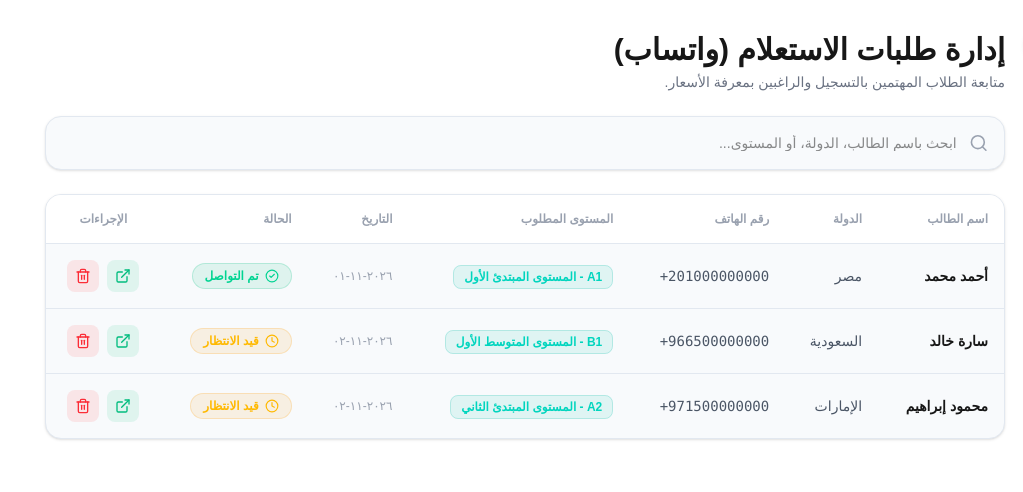
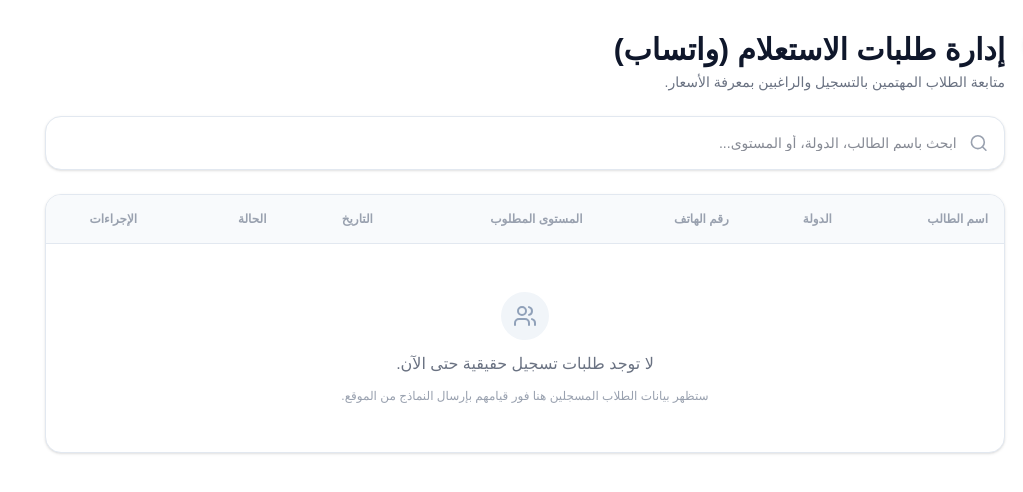
Before and after one commit to mostafaaboelmagd/-Speak-T-rk-e, a Next.js app: page /dashboard/leads in a window 1280 px wide. Shown: the top 492 px of the page, without its empty margins (257-1280 px from the left). Built offline with nearby package versions, Linux system fonts and the light colour scheme.

Commit message:
Remove dummy data and use dynamic localStorage state in dashboard

```diff
--- a/app/dashboard/leads/page.js
+++ b/app/dashboard/leads/page.js
@@ -1,24 +1,18 @@
 'use client';
 import { useState, useEffect } from 'react';
-import { MessageSquare, CheckCircle2, Clock, Trash2, Search, ExternalLink } from 'lucide-react';
-
-const initialLeads = [
-  { id: 1, name: 'أحمد محمد', country: 'مصر', phone: '+201000000000', course: 'A1 - المستوى المبتدئ الأول', date: '٢٠٢٦-١١-٠١', status: 'تم التواصل' },
-  { id: 2, name: 'سارة خالد', country: 'السعودية', phone: '+966500000000', course: 'B1 - المستوى المتوسط الأول', date: '٢٠٢٦-١١-٠٢', status: 'قيد الانتظار' },
-  { id: 3, name: 'محمود إبراهيم', country: 'الإمارات', phone: '+971500000000', course: 'A2 - المستوى المبتدئ الثاني', date: '٢٠٢٦-١١-٠٢', status: 'قيد الانتظار' },
-];
+import { MessageSquare, CheckCircle2, Clock, Trash2, Search, ExternalLink, Users } from 'lucide-react';
 
 export default function LeadsManagement() {
-  const [leads, setLeads] = useState(initialLeads);
+  const [leads, setLeads] = useState([]);
   const [searchTerm, setSearchTerm] = useState('');
 
-  // استرجاع الطلبات المحفوظة من localStorage عند تحميل الصفحة
+  // استرجاع الطلبات المحفوظة فقط من localStorage عند تحميل الصفحة
   useEffect(() => {
     const savedLeads = localStorage.getItem('academy_leads');
     if (savedLeads) {
       try {
         const parsed = JSON.parse(savedLeads);
-        if (Array.isArray(parsed) && parsed.length > 0) {
+        if (Array.isArray(parsed)) {
           setLeads(parsed);
         }
       } catch (e) {
@@ -54,16 +48,15 @@ export default function LeadsManagement() {
   // دالة لتنظيف وتجهيز رابط الواتساب الصحيح
   const getWhatsappUrl = (phone, name, course) => {
     if (!phone) return '#';
-    // استخراج الأرقام فقط وإزالة + والمسافات والرموز
     const cleanPhone = phone.toString().replace(/\D/g, '');
     const message = encodeURIComponent(`أهلاً ${name}، نحييك من أكاديمية Speak Türkçe 👋\nبخصوص استفسارك وتسجيلك في ${course}...`);
     return `https://wa.me/${cleanPhone}?text=${message}`;
   };
 
   const filteredLeads = leads.filter(lead =>
-    lead.name.toLowerCase().includes(searchTerm.toLowerCase()) ||
-    lead.country.toLowerCase().includes(searchTerm.toLowerCase()) ||
-    lead.course.toLowerCase().includes(searchTerm.toLowerCase())
+    (lead.name && lead.name.toLowerCase().includes(searchTerm.toLowerCase())) ||
+    (lead.country && lead.country.toLowerCase().includes(searchTerm.toLowerCase())) ||
+    (lead.course && lead.course.toLowerCase().includes(searchTerm.toLowerCase()))
   );
 
   return (
@@ -72,29 +65,29 @@ export default function LeadsManagement() {
       {/* رأس الصفحة */}
       <div className="flex flex-col sm:flex-row sm:items-center justify-between gap-4">
         <div>
-          <h1 className="text-2xl sm:text-3xl font-black">إدارة طلبات الاستعلام (واتساب)</h1>
+          <h1 className="text-2xl sm:text-3xl font-black text-slate-900">إدارة طلبات الاستعلام (واتساب)</h1>
           <p className="text-sm text-gray-500 dark:text-gray-400 mt-1">متابعة الطلاب المهتمين بالتسجيل والراغبين بمعرفة الأسعار.</p>
         </div>
       </div>
 
       {/* شريط البحث */}
-      <div className="flex items-center gap-3 p-4 rounded-2xl bg-[var(--card-bg)] border border-[var(--border-color)] shadow-sm">
+      <div className="flex items-center gap-3 p-4 rounded-2xl bg-white border border-slate-200 shadow-sm">
         <Search className="w-5 h-5 text-gray-400" />
         <input
           type="text"
           placeholder="ابحث باسم الطالب، الدولة، أو المستوى..."
           value={searchTerm}
           onChange={(e) => setSearchTerm(e.target.value)}
-          className="w-full bg-transparent text-sm focus:outline-none text-[var(--text-color)]"
+          className="w-full bg-transparent text-sm focus:outline-none text-slate-900"
         />
       </div>
 
       {/* جدول الطلبات */}
-      <div className="rounded-2xl bg-[var(--card-bg)] border border-[var(--border-color)] shadow-sm overflow-hidden">
+      <div className="rounded-2xl bg-white border border-slate-200 shadow-sm overflow-hidden">
         <div className="overflow-x-auto">
           <table className="w-full text-right text-sm">
             <thead>
-              <tr className="bg-[var(--bg-color)] border-b border-[var(--border-color)] text-gray-400 text-xs uppercase">
+              <tr className="bg-slate-50 border-b border-slate-200 text-gray-400 text-xs uppercase">
                 <th className="p-4 font-bold">اسم الطالب</th>
                 <th className="p-4 font-bold">الدولة</th>
                 <th className="p-4 font-bold">رقم الهاتف</th>
@@ -104,14 +97,14 @@ export default function LeadsManagement() {
                 <th className="p-4 font-bold text-center">الإجراءات</th>
               </tr>
             </thead>
-            <tbody className="divide-y divide-[var(--border-color)] text-gray-600 dark:text-gray-300">
+            <tbody className="divide-y divide-slate-200 text-gray-600">
               {filteredLeads.map((lead) => (
-                <tr key={lead.id} className="hover:bg-[var(--bg-color)]/50 transition-colors">
-                  <td className="p-4 font-bold text-[var(--text-color)]">{lead.name}</td>
+                <tr key={lead.id} className="hover:bg-slate-50/50 transition-colors">
+                  <td className="p-4 font-bold text-slate-900">{lead.name}</td>
                   <td className="p-4">{lead.country}</td>
                   <td className="p-4 font-mono" dir="ltr">{lead.phone}</td>
                   <td className="p-4">
-                    <span className="px-2.5 py-1 rounded-lg bg-teal-500/10 text-teal-400 border border-teal-500/20 text-xs font-bold">
+                    <span className="px-2.5 py-1 rounded-lg bg-teal-50 text-teal-600 border border-teal-100 text-xs font-bold">
                       {lead.course}
                     </span>
                   </td>
@@ -121,12 +114,12 @@ export default function LeadsManagement() {
                       onClick={() => toggleStatus(lead.id)}
                       className={`inline-flex items-center gap-1.5 px-3 py-1 rounded-full text-xs font-bold cursor-pointer transition-colors ${
                         lead.status === 'تم التواصل'
-                          ? 'bg-emerald-500/10 text-emerald-400 border border-emerald-500/20 hover:bg-emerald-500/20'
-                          : 'bg-amber-500/10 text-amber-400 border border-amber-500/20 hover:bg-amber-500/20'
+                          ? 'bg-emerald-50 text-emerald-600 border border-emerald-100 hover:bg-emerald-100'
+                          : 'bg-amber-50 text-amber-600 border border-amber-100 hover:bg-amber-100'
                       }`}
                     >
                       {lead.status === 'تم التواصل' ? <CheckCircle2 className="w-3.5 h-3.5" /> : <Clock className="w-3.5 h-3.5" />}
-                      {lead.status}
+                      {lead.status || 'قيد الانتظار'}
                     </button>
                   </td>
                   <td className="p-4 text-center">
@@ -135,14 +128,14 @@ export default function LeadsManagement() {
                         href={getWhatsappUrl(lead.phone, lead.name, lead.course)}
                         target="_blank"
                         rel="noopener noreferrer"
-                        className="p-2 rounded-lg bg-emerald-500/10 text-emerald-500 hover:bg-emerald-500 hover:text-white transition-colors"
+                        className="p-2 rounded-lg bg-emerald-50 text-emerald-600 hover:bg-emerald-600 hover:text-white transition-colors"
                         title="مراسلة عبر واتساب"
                       >
                         <ExternalLink className="w-4 h-4" />
                       </a>
                       <button
                         onClick={() => handleDelete(lead.id)}
-                        className="p-2 rounded-lg bg-red-500/10 text-red-500 hover:bg-red-500 hover:text-white transition-colors cursor-pointer"
+                        className="p-2 rounded-lg bg-red-50 text-red-600 hover:bg-red-600 hover:text-white transition-colors cursor-pointer"
                         title="حذف الطلب"
                       >
                         <Trash2 className="w-4 h-4" />
@@ -153,8 +146,14 @@ export default function LeadsManagement() {
               ))}
               {filteredLeads.length === 0 && (
                 <tr>
-                  <td colSpan="7" className="p-8 text-center text-gray-400">
-                    لا توجد طلبات مطابقة للبحث.
+                  <td colSpan="7" className="p-12 text-center">
+                    <div className="flex flex-col items-center justify-center gap-3">
+                      <div className="w-12 h-12 rounded-full bg-slate-100 flex items-center justify-center text-slate-400">
+                        <Users className="w-6 h-6" />
+                      </div>
+                      <p className="text-gray-500 font-medium text-base">لا توجد طلبات تسجیل حقيقية حتى الآن.</p>
+                      <p className="text-xs text-gray-400">ستظهر بيانات الطلاب المسجلين هنا فور قيامهم بإرسال النماذج من الموقع.</p>
+                    </div>
                   </td>
                 </tr>
               )}
--- a/app/dashboard/testimonials/page.js
+++ b/app/dashboard/testimonials/page.js
@@ -1,31 +1,53 @@
 'use client';
-import { useState } from 'react';
-import { Plus, Star, Trash2, CheckCircle2, X } from 'lucide-react';
+import { useState, useEffect } from 'react';
+import { Plus, Star, Trash2, CheckCircle2, X, MessageSquare } from 'lucide-react';
 
 export default function TestimonialsManagement() {
-  const [testimonials, setTestimonials] = useState([
-    { id: 1, name: 'فاطمة الزهراء', course: 'A1 - المستوى المبتدئ الأول', rating: 5, comment: 'أكاديمية رائعة جداً، الشرح مبسط والأسلوب ممتاز في توصيل المعلومة.', status: 'منشور' },
-    { id: 2, name: 'عمر الفاروق', course: 'B1 - المستوى المتوسط الأول', rating: 5, comment: 'استفدت كثيراً في المحادثة واللغة التركية أصبحت أسهل بكثير بفضل الأستاذة.', status: 'منشور' },
-  ]);
-
+  const [testimonials, setTestimonials] = useState([]);
   const [isModalOpen, setIsModalOpen] = useState(false);
   const [newTestimonial, setNewTestimonial] = useState({ name: '', course: '', rating: '5', comment: '' });
+
+  // استرجاع الآراء المحفوظة من localStorage فقط عند تحميل الصفحة
+  useEffect(() => {
+    const saved = localStorage.getItem('academy_testimonials');
+    if (saved) {
+      try {
+        const parsed = JSON.parse(saved);
+        if (Array.isArray(parsed)) {
+          setTestimonials(parsed);
+        }
+      } catch (e) {
+        console.error(e);
+      }
+    }
+  }, []);
+
+  // دالة الحفظ المحدثة في localStorage
+  const updateLocalStorage = (updatedList) => {
+    setTestimonials(updatedList);
+    localStorage.setItem('academy_testimonials', JSON.stringify(updatedList));
+  };
 
   const handleAdd = (e) => {
     e.preventDefault();
     if (!newTestimonial.name || !newTestimonial.comment) return;
 
-    setTestimonials([...testimonials, { id: Date.now(), ...newTestimonial, rating: Number(newTestimonial.rating), status: 'منشور' }]);
+    const updated = [
+      ...testimonials,
+      { id: Date.now(), ...newTestimonial, rating: Number(newTestimonial.rating), status: 'منشور' }
+    ];
+    updateLocalStorage(updated);
     setNewTestimonial({ name: '', course: '', rating: '5', comment: '' });
     setIsModalOpen(false);
   };
 
   const handleDelete = (id) => {
-    setTestimonials(testimonials.filter(t => t.id !== id));
+    const updated = testimonials.filter(t => t.id !== id);
+    updateLocalStorage(updated);
   };
 
   const toggleStatus = (id) => {
-    setTestimonials(testimonials.map(t => {
+    const updated = testimonials.map(t => {
       if (t.id === id) {
         return {
           ...t,
@@ -33,7 +55,8 @@ export default function TestimonialsManagement() {
         };
       }
       return t;
-    }));
+    });
+    updateLocalStorage(updated);
   };
 
   return (
@@ -42,7 +65,7 @@ export default function TestimonialsManagement() {
       {/* رأس الصفحة وزر الإضافة */}
       <div className="flex flex-col sm:flex-row sm:items-center justify-between gap-4">
         <div>
-          <h1 className="text-2xl sm:text-3xl font-black">إدارة آراء الطلاب</h1>
+          <h1 className="text-2xl sm:text-3xl font-black text-slate-900">إدارة آراء الطلاب</h1>
           <p className="text-sm text-gray-500 dark:text-gray-400 mt-1">تحكم في تقييمات وآراء الطلاب الظاهرة في الموقع الرئيسي.</p>
         </div>
         <button
@@ -55,11 +78,11 @@ export default function TestimonialsManagement() {
       </div>
 
       {/* جدول الآراء */}
-      <div className="rounded-2xl bg-[var(--card-bg)] border border-[var(--border-color)] shadow-sm overflow-hidden">
+      <div className="rounded-2xl bg-white border border-slate-200 shadow-sm overflow-hidden">
         <div className="overflow-x-auto">
           <table className="w-full text-right text-sm">
             <thead>
-              <tr className="bg-[var(--bg-color)] border-b border-[var(--border-color)] text-gray-400 text-xs uppercase">
+              <tr className="bg-slate-50 border-b border-slate-200 text-gray-400 text-xs uppercase">
                 <th className="p-4 font-bold">اسم الطالب</th>
                 <th className="p-4 font-bold">الدورة / المستوى</th>
                 <th className="p-4 font-bold">التقييم</th>
@@ -68,30 +91,30 @@ export default function TestimonialsManagement() {
                 <th className="p-4 font-bold text-center">الإجراءات</th>
               </tr>
             </thead>
-            <tbody className="divide-y divide-[var(--border-color)] text-gray-600 dark:text-gray-300">
+            <tbody className="divide-y divide-slate-200 text-gray-600">
               {testimonials.map((item) => (
-                <tr key={item.id} className="hover:bg-[var(--bg-color)]/50 transition-colors">
-                  <td className="p-4 font-bold text-[var(--text-color)]">{item.name}</td>
+                <tr key={item.id} className="hover:bg-slate-50/50 transition-colors">
+                  <td className="p-4 font-bold text-slate-900">{item.name}</td>
                   <td className="p-4">
-                    <span className="px-2.5 py-1 rounded-lg bg-teal-500/10 text-teal-400 border border-teal-500/20 text-xs font-bold">
+                    <span className="px-2.5 py-1 rounded-lg bg-teal-50 text-teal-600 border border-teal-100 text-xs font-bold">
                       {item.course}
                     </span>
                   </td>
                   <td className="p-4">
                     <div className="flex items-center gap-1 text-amber-400">
-                      {[...Array(item.rating)].map((_, i) => (
+                      {[...Array(item.rating || 5)].map((_, i) => (
                         <Star key={i} className="w-4 h-4 fill-current" />
                       ))}
                     </div>
                   </td>
-                  <td className="p-4 max-w-xs truncate text-gray-500 dark:text-gray-400">{item.comment}</td>
+                  <td className="p-4 max-w-xs truncate text-gray-500">{item.comment}</td>
                   <td className="p-4">
                     <button
                       onClick={() => toggleStatus(item.id)}
                       className={`inline-flex items-center gap-1.5 px-3 py-1 rounded-full text-xs font-bold cursor-pointer transition-colors ${
                         item.status === 'منشور'
-                          ? 'bg-emerald-500/10 text-emerald-400 border border-emerald-500/20 hover:bg-emerald-500/20'
-                          : 'bg-amber-500/10 text-amber-400 border border-amber-500/20 hover:bg-amber-500/20'
+                          ? 'bg-emerald-50 text-emerald-600 border border-emerald-100 hover:bg-emerald-100'
+                          : 'bg-amber-50 text-amber-600 border border-amber-100 hover:bg-amber-100'
                       }`}
                     >
                       <CheckCircle2 className="w-3.5 h-3.5" />
@@ -102,7 +125,7 @@ export default function TestimonialsManagement() {
                     <div className="flex items-center justify-center gap-2">
                       <button
                         onClick={() => handleDelete(item.id)}
-                        className="p-2 rounded-lg bg-red-500/10 text-red-500 hover:bg-red-500 hover:text-white transition-colors cursor-pointer"
+                        className="p-2 rounded-lg bg-red-50 text-red-600 hover:bg-red-600 hover:text-white transition-colors cursor-pointer"
                         title="حذف"
                       >
                         <Trash2 className="w-4 h-4" />
@@ -111,6 +134,19 @@ export default function TestimonialsManagement() {
                   </td>
                 </tr>
               ))}
+              {testimonials.length === 0 && (
+                <tr>
+                  <td colSpan="6" className="p-12 text-center">
+                    <div className="flex flex-col items-center justify-center gap-3">
+                      <div className="w-12 h-12 rounded-full bg-slate-100 flex items-center justify-center text-slate-400">
+                        <MessageSquare className="w-6 h-6" />
+                      </div>
+                      <p className="text-gray-500 font-medium text-base">لا توجد آراء أو تقييمات مضافة حتى الآن.</p>
+                      <p className="text-xs text-gray-400">استخدم زر "إضافة رأي جديد" بالأعلى لإضافة تقييمات الطلاب.</p>
+                    </div>
+                  </td>
+                </tr>
+              )}
             </tbody>
           </table>
         </div>
@@ -119,18 +155,18 @@ export default function TestimonialsManagement() {
       {/* نافذة إضافة رأي جديد (Modal) */}
       {isModalOpen && (
         <div className="fixed inset-0 z-50 flex items-center justify-center p-4 bg-black/60 backdrop-blur-sm">
-          <div className="relative w-full max-w-md rounded-2xl bg-[var(--card-bg)] border border-[var(--border-color)] p-6 sm:p-8 shadow-2xl text-[var(--text-color)]">
+          <div className="relative w-full max-w-md rounded-2xl bg-white border border-slate-200 p-6 sm:p-8 shadow-2xl text-slate-900">
 
             <button
               onClick={() => setIsModalOpen(false)}
-              className="absolute top-4 left-4 p-2 rounded-xl bg-[var(--bg-color)] border border-[var(--border-color)] text-gray-500 hover:text-[var(--text-color)] cursor-pointer"
+              className="absolute top-4 left-4 p-2 rounded-xl bg-slate-100 border border-slate-200 text-gray-500 hover:text-slate-900 cursor-pointer"
             >
               <X className="w-5 h-5" />
             </button>
 
             <div className="mb-6">
               <h3 className="text-xl font-black">إضافة رأي طالب جديد</h3>
-              <p className="text-xs text-gray-500 dark:text-gray-400 mt-1">أدخل تفاصيل تقييم الطالب ليظهر في قسم الآراء بالموقع.</p>
+              <p className="text-xs text-gray-500 mt-1">أدخل تفاصيل تقييم الطالب ليظهر في قسم الآراء بالموقع.</p>
             </div>
 
             <form onSubmit={handleAdd} className="space-y-4">
@@ -142,7 +178,7 @@ export default function TestimonialsManagement() {
                   placeholder="محمد علي"
                   value={newTestimonial.name}
                   onChange={(e) => setNewTestimonial({...newTestimonial, name: e.target.value})}
-                  className="w-full px-4 py-3 rounded-xl bg-[var(--bg-color)] border border-[var(--border-color)] text-sm focus:outline-none focus:border-teal-500"
+                  className="w-full px-4 py-3 rounded-xl bg-slate-50 border border-slate-200 text-sm focus:outline-none focus:border-teal-500 text-slate-900"
                 />
               </div>
 
@@ -154,7 +190,7 @@ export default function TestimonialsManagement() {
                   placeholder="A1 - المستوى المبتدئ الأول"
                   value={newTestimonial.course}
                   onChange={(e) => setNewTestimonial({...newTestimonial, course: e.target.value})}
-                  className="w-full px-4 py-3 rounded-xl bg-[var(--bg-color)] border border-[var(--border-color)] text-sm focus:outline-none focus:border-teal-500"
+                  className="w-full px-4 py-3 rounded-xl bg-slate-50 border border-slate-200 text-sm focus:outline-none focus:border-teal-500 text-slate-900"
                 />
               </div>
 
@@ -163,7 +199,7 @@ export default function TestimonialsManagement() {
                 <select
                   value={newTestimonial.rating}
                   onChange={(e) => setNewTestimonial({...newTestimonial, rating: e.target.value})}
-                  className="w-full px-4 py-3 rounded-xl bg-[var(--bg-color)] border border-[var(--border-color)] text-sm focus:outline-none focus:border-teal-500"
+                  className="w-full px-4 py-3 rounded-xl bg-slate-50 border border-slate-200 text-sm focus:outline-none focus:border-teal-500 text-slate-900"
                 >
                   <option value="5">5 نجوم - ممتاز</option>
                   <option value="4">4 نجوم - جيد جداً</option>
@@ -179,7 +215,7 @@ export default function TestimonialsManagement() {
                   placeholder="اكتب رأي الطالب هنا..."
                   value={newTestimonial.comment}
                   onChange={(e) => setNewTestimonial({...newTestimonial, comment: e.target.value})}
-                  className="w-full px-4 py-3 rounded-xl bg-[var(--bg-color)] border border-[var(--border-color)] text-sm focus:outline-none focus:border-teal-500"
+                  className="w-full px-4 py-3 rounded-xl bg-slate-50 border border-slate-200 text-sm focus:outline-none focus:border-teal-500 text-slate-900"
                 />
               </div>
 
```
Also changed, not shown: app/dashboard/courses/page.js (+18 -11 lines).
